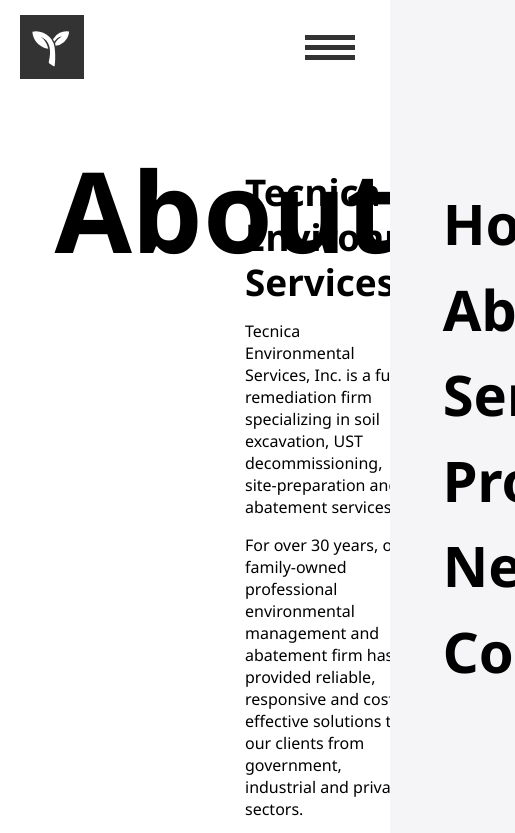
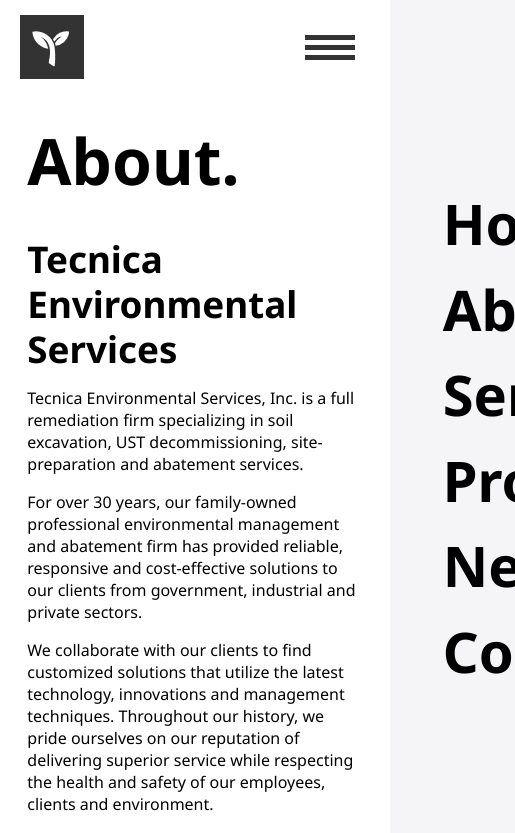
Before and after one commit to cameron-kirby/tecnica, a React (Create React App) app in the folder frontend/: page /about in a window 390 px wide. Shown: the top 833 px of the page, 515 px wide, since content can reach past the window. Built offline with nearby package versions, Linux system fonts and the light colour scheme.

Commit message:
:lipstick: Update about page UI for mobile

```diff
--- a/frontend/src/components/MobileNav/MobileNav.js
+++ b/frontend/src/components/MobileNav/MobileNav.js
@@ -59,12 +59,12 @@
             <div className="overlay">
                 <div className="overlay-content">
                     <div className="menu-items">
-                    <Link to="/" className={(location.pathname==="/") ? "isActive": ""}>Home<DiagonalArrowRightUp/></Link>
-                    <Link to="/about" className={(location.pathname==="/about") ? "isActive": ""}>About<DiagonalArrowRightUp/></Link>
-                    <Link to="/services" className={(location.pathname==="/services") ? "isActive": ""}>Services<DiagonalArrowRightUp/></Link>
-                    <Link to="/projects" className={(location.pathname==="/projects") ? "isActive": ""}>Projects<DiagonalArrowRightUp/></Link>
-                    <Link to="/news" className={(location.pathname==="/news") ? "isActive": ""}>News<DiagonalArrowRightUp/></Link>
-                    <Link to="/contact" className={(location.pathname==="/contact") ? "isActive": ""}>Contact<DiagonalArrowRightUp/></Link>
+                        <Link to="/" onClick={handleMenuToggle} className={(location.pathname==="/") ? "isActive": ""}>Home<DiagonalArrowRightUp/></Link>
+                        <Link to="/about" onClick={handleMenuToggle} className={(location.pathname==="/about") ? "isActive": ""}>About<DiagonalArrowRightUp/></Link>
+                        <Link to="/services" onClick={handleMenuToggle} className={(location.pathname==="/services") ? "isActive": ""}>Services<DiagonalArrowRightUp/></Link>
+                        <Link to="/projects" onClick={handleMenuToggle} className={(location.pathname==="/projects") ? "isActive": ""}>Projects<DiagonalArrowRightUp/></Link>
+                        <Link to="/news" onClick={handleMenuToggle} className={(location.pathname==="/news") ? "isActive": ""}>News<DiagonalArrowRightUp/></Link>
+                        <Link to="/contact" onClick={handleMenuToggle} className={(location.pathname==="/contact") ? "isActive": ""}>Contact<DiagonalArrowRightUp/></Link>
                     </div>
                 </div>
             </div>
--- a/frontend/src/pages/About/About.styled.js
+++ b/frontend/src/pages/About/About.styled.js
@@ -1,21 +1,42 @@
 import styled from 'styled-components'
+import { devices } from '../../utils'
 
 const StyledAbout = styled.div`
+
+    padding: 125px var(--mobile-gutter-width) 100px;
+
+    @media screen and ${devices.tabletP} {
         padding: 150px var(--gutter-width) 100px;
+    }
 
     .about-landing {
         display: flex;
+        flex-direction: column;
+
+        @media screen and ${devices.tabletP} {
             flex-direction: row;
+        }
+
         .heading {
+            width: 100%;
+            font-size: var(--mobile-heading-size);
+            line-height: 4.5rem;
+            margin: 0 0 20px;
+
+            @media screen and ${devices.tabletP} {
                 width: 50%;
-            font-size: 7rem;
+                font-size: var(--heading-size);
                 line-height: 7.5rem;
                 margin: 0 0 50px;
             }
+        }
 
         .landing-text {
+            width: 100%;
+            @media screen and ${devices.tabletP} {
                 width: 60%;
                 padding-left: 50px;
+            }
             h2 {
                 margin: 0;
                 padding-top: 20px;
@@ -30,22 +51,36 @@
         .team-container {
             padding: 50px 10px 15px;
             display: flex;
-            flex-direction: row;
+            flex-direction: column;
             flex-wrap: wrap;
             background-color: var(--off-white);
             border-radius: 13px;
 
+            @media screen and ${devices.tabletP} {
+                flex-direction: row;
+            }
+
             .member {
-                width: 50%;
                 display: flex;
-                flex-direction: row;
+                width: 100%;
+                flex-direction: column;
                 align-items: center;
                 justify-content: space-around;
                 padding-bottom: 35px;
 
+                @media screen and ${devices.tabletP} {
+                    width: 50%;
+                    flex-direction: row;
+                }
+
                 .member-image {
+                    width: 75%;
+                    padding-bottom: 25px;
+
+                    @media screen and ${devices.tabletP} {
                         width: 35%;
-
+                        padding: 0;
+                    }
 
                     img {
                         width: 100%;
@@ -54,9 +89,13 @@
                 }
 
                 .member-info {
-                    width: 50%;
+                    width: 90%;
                     display: flex;
                     flex-direction: column;
+
+                    @media screen and ${devices.tabletP} {
+                        width: 50%;
+                    }
 
                     h3, h4 {
                         margin: 0;
@@ -70,14 +109,22 @@
     }
 
     .vision {
+        padding-top: 20px;
+
+        @media screen and ${devices.tabletP} {
             padding-top: 50px;
+        }
 
         h2 {
             font-size: 4rem;
         }
 
         p {
+            width: 100%;
+
+            @media screen and ${devices.tabletP} {
                 width: 80%;
+            }
         }
     }
 `
```
Lines whose indentation alone changed are shown as unchanged.
